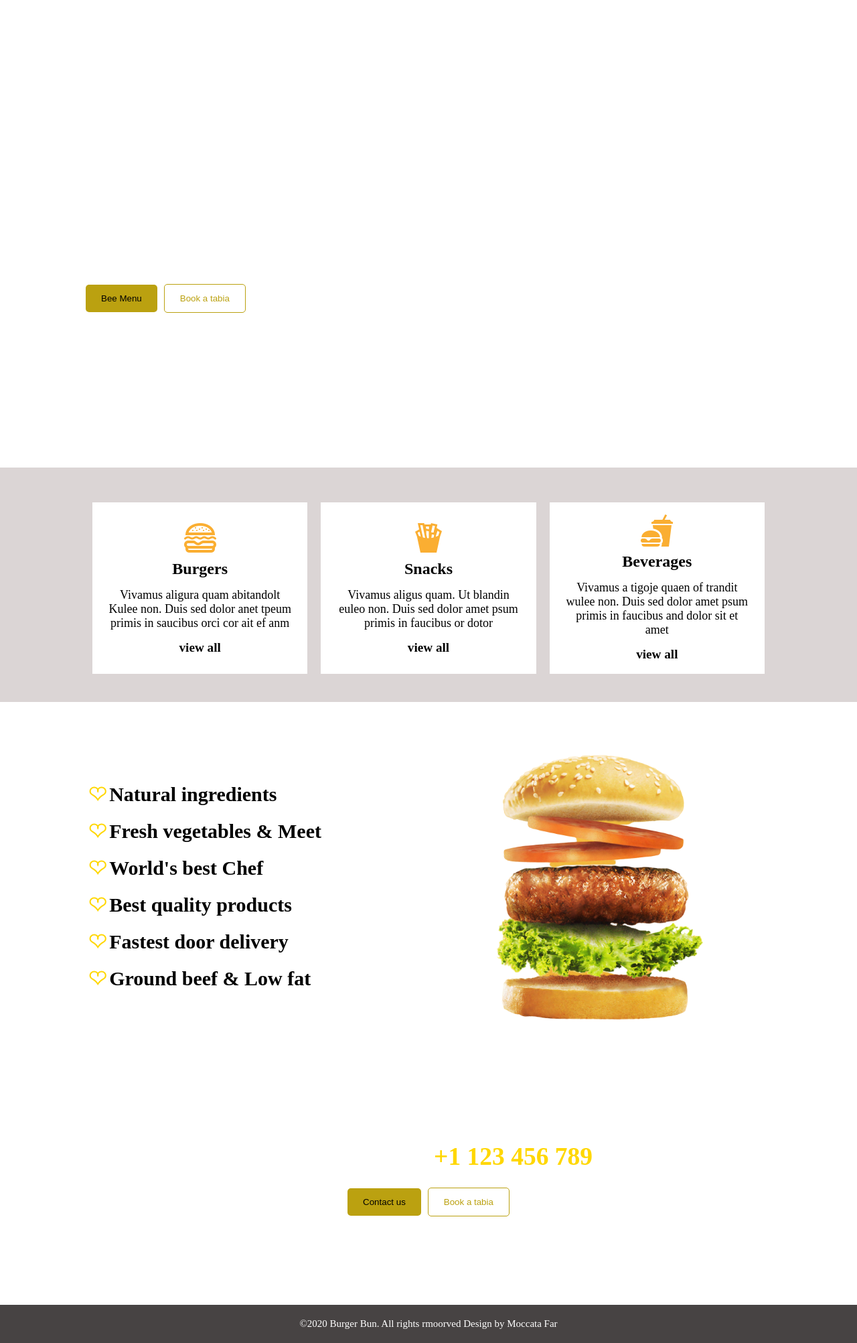
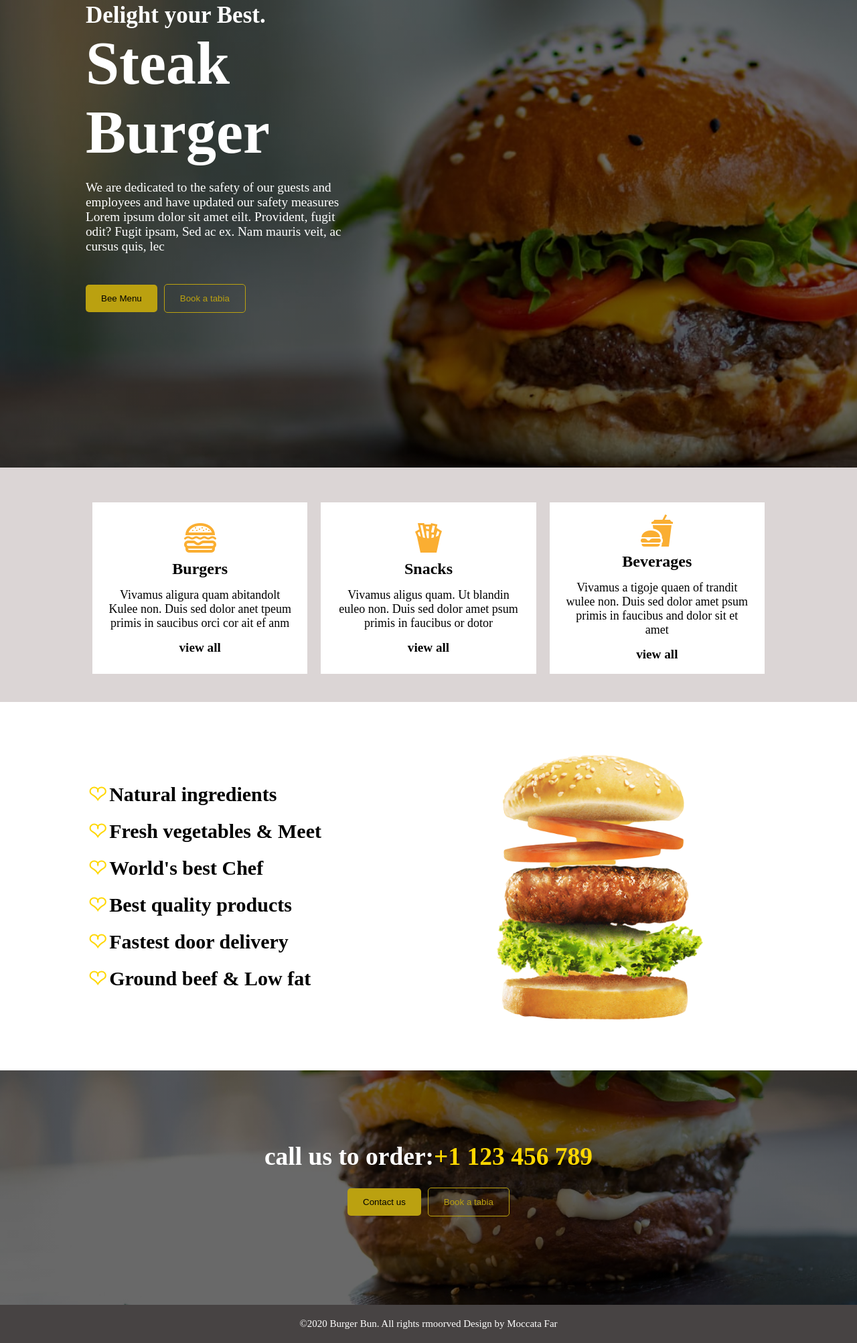
Before and after one commit to Eslam6104/landing-burger-project, a plain HTML site: page index.html in a window 1280 px wide. Shown: the part 262-2267 px from the top of the page at 67% size. Drawn offline with Linux system fonts and the light colour scheme; a web font is replaced by a local one.

Commit message:
Update main.css

```diff
--- a/main.css
+++ b/main.css
@@ -38,7 +38,7 @@ h1{
 /*start header  */
 header{
         color: white;
-    background-image: linear-gradient(rgba(0, 0, 0, 0.587)), url('images/banner.jpg');
+    background-image: linear-gradient(rgba(0, 0, 0, 0.587),rgba(0, 0, 0, 0.587)), url('images/banner.jpg');
     background-size: cover;
     background-position: center  ;
     background-repeat: no-repeat;
@@ -234,7 +234,7 @@ align-items: start;
 
 /* contact */
 .contact{
-    background-image: linear-gradient(rgba(0, 0, 0, 0.582)),url(images/bg.jpg);
+    background-image: linear-gradient(rgba(0, 0, 0, 0.587),rgba(0, 0, 0, 0.587)),url(images/bg.jpg);
       background-size: cover;
     background-position: bottom center  ;
     background-repeat: no-repeat;
@@ -266,4 +266,5 @@ footer p{
   padding: 20px 0;
   font-size: 15px;
   text-align: center;
+
 }
```
